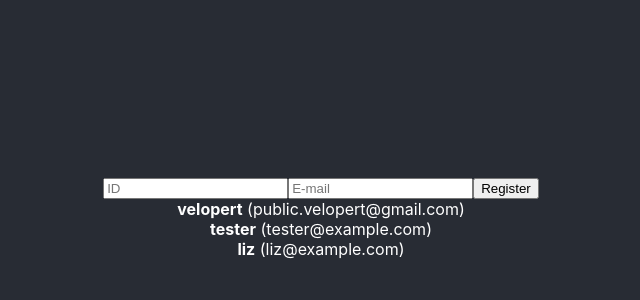
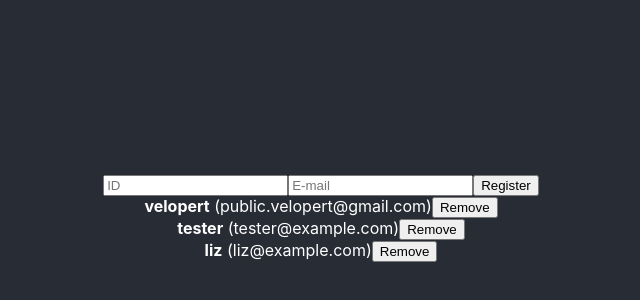
Before and after one commit to BexFox/firstReact, a React (Vite) app: page / in a window 1280 px wide. Shown: the part 182-482 px from the top of the page, without its empty margins (319-959 px from the left). Built offline with nearby package versions, Linux system fonts and the light colour scheme.

Commit message:
Add skill of deleting Array button

```diff
--- a/src/App.jsx
+++ b/src/App.jsx
@@ -2,6 +2,7 @@ import React, { useState, useRef } from 'react';
 import UserList from './UserList';
 import CreateUser from './CreateUser';
 import './App.css';
+
 function App() {
   const [inputs, setInputs] = useState({
     username: '',
@@ -15,7 +16,7 @@ function App() {
       [name]: value,
     });
   };
-  const users = [
+  const [users, setUsers] = useState([
     {
       id: 1,
       username: 'velopert',
@@ -31,12 +32,17 @@ function App() {
       username: 'liz',
       email: 'liz@example.com',
     },
-  ];
+  ]);
 
   const nextId = useRef(4);
   const onCreate = () => {
-    // Logic which will be put later
-    // ...
+    const user = {
+      id: nextId.current,
+      username,
+      email,
+    };
+    setUsers(users.concat(user));
+
     setInputs({
       username: '',
       email: '',
@@ -44,6 +50,9 @@ function App() {
     nextId.current += 1;
   };
 
+  const onRemove = (id) => {
+    setUsers(users.filter((v) => v.id !== id));
+  };
   return (
     <div className='App'>
       <CreateUser
@@ -52,7 +61,7 @@ function App() {
         onChange={onChange}
         onCreate={onCreate}
       />
-      <UserList users={users} />
+      <UserList users={users} onRemove={onRemove} />
     </div>
   );
 }
--- a/src/UserList.jsx
+++ b/src/UserList.jsx
@@ -1,18 +1,19 @@
 import React from 'react';
 
-function User({ user }) {
+function User({ user, onRemove }) {
   return (
     <div>
       <b>{user.username}</b> <span>({user.email})</span>
+      <button onClick={() => onRemove(user.id)}>Remove</button>
     </div>
   );
 }
 
-function UserList({ users }) {
+function UserList({ users, onRemove }) {
   return (
     <>
       {users.map((v) => (
-        <User user={v} key={v.id} />
+        <User user={v} key={v.id} onRemove={onRemove} />
       ))}
     </>
   );
```
